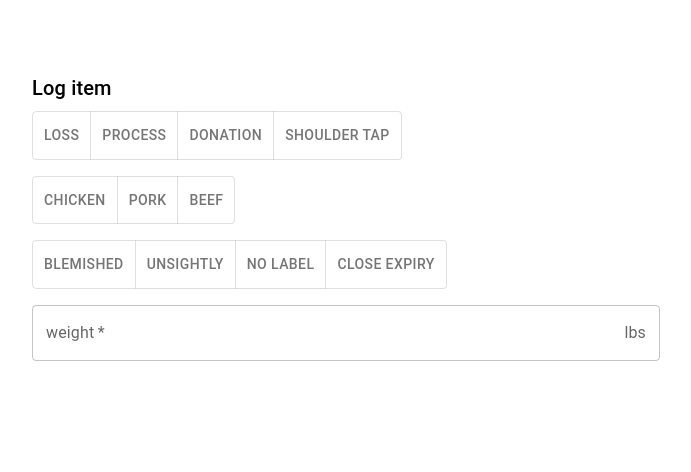
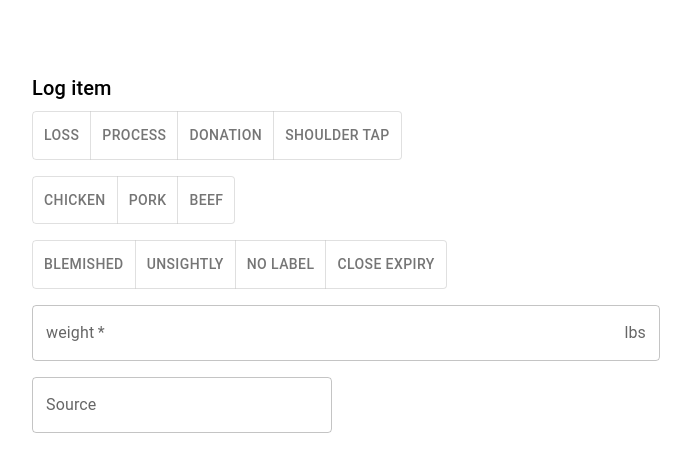
Before and after one commit to JeremyS-345/LPSD-UI, a Next.js app: page /start in a window 1280 px wide. Shown: the top 472 px of the page, without its empty margins (294-985 px from the left). Built offline with nearby package versions, Linux system fonts and the light colour scheme.

Commit message:
clean up SaveItem states, add autocomplete for source

```diff
--- a/components/SaveItem.tsx
+++ b/components/SaveItem.tsx
@@ -1,5 +1,5 @@
 import OptionPicker from "@/components/itemSelect";
-import { Button, Grid, InputAdornment, Stack, TextField, ToggleButton, ToggleButtonGroup, Typography } from "@mui/material";
+import { Autocomplete, Button, Grid, InputAdornment, Stack, TextField, ToggleButton, ToggleButtonGroup, Typography } from "@mui/material";
 import { useState } from "react";
 import axios from "axios";
 import { ItemState } from "../pages/index";
@@ -15,7 +15,6 @@ let reasonType = ["blemished", "unsightly", "no label", "close expiry"];
 export default function SaveItem(props: { itemState: ItemState }) {
     let [itemState, setItemState] = useState<ItemState>(props.itemState)
     const router = useRouter()
-    const [weight, setWeight] = useState<number>(itemState.weight);
 
     const headers = {
         'Content-Type': 'application/json',
@@ -25,7 +24,6 @@ export default function SaveItem(props: { itemState: ItemState }) {
     const postItem = async (itemState: ItemState) => {
 
         router.push('/')
-        //itemState.weight=weight
         // const response = await axios.post("https://8e8oow3g70.execute-api.us-east-1.amazonaws.com/dev/lpds",
         //     itemState,
         //     { headers: headers });
@@ -72,6 +70,31 @@ export default function SaveItem(props: { itemState: ItemState }) {
         })
     }
 
+    const assignSource = (source: string) => {
+        setItemState(state => {
+            return {
+                ...state,
+                source: source
+            }
+        })
+    }
+
+    const assignWeight = (weight: number) => {
+        setItemState(state => {
+            return {
+                ...state,
+                weight: weight
+            }
+        })
+    }
+    const farmList = [
+        { label: 'Hillshire farms', year: 1994 },
+        { label: 'Farmers Insurance', year: 1972 },
+        { label: 'Old Country Farms', year: 1972 },
+        { label: 'Farmy McFarmface', year: 1972 },
+        { label: 'Farmers Insurance', year: 1972 },
+    ];
+
     return (
         <div>
             <Grid container spacing={1} justifyContent="center" alignItems="center" marginTop={8}>
@@ -88,14 +111,26 @@ export default function SaveItem(props: { itemState: ItemState }) {
                             InputProps={{
                                 endAdornment: <InputAdornment position="end">lbs</InputAdornment>,
                             }}
-                            value={weight}
+                            value={itemState.weight}
                             type="number"
                             onChange={(event: React.ChangeEvent<HTMLInputElement>) => {
-                                setWeight(event.target.valueAsNumber);
+                                assignWeight(event.target.valueAsNumber);
                             }} />
+                        <Autocomplete
+                            freeSolo
+                            disablePortal
+                            id="combo-box-demo"
+                            options={farmList}
+                            sx={{ width: 300 }}
+                            inputValue={itemState.source}
+                            onInputChange={(event, newInputValue) => {
+                                assignSource(newInputValue);
+                            }}
+                            renderInput={(params) => <TextField {...params} label="Source" />}
+                        />
                     </Stack>
-                    {itemState.bucketType != undefined && itemState.itemType != undefined && weight > 0 &&
-                        <Button variant="contained" onClick={submitData}>Submit</Button>
+                    {itemState.bucketType != undefined && itemState.itemType != undefined && itemState.weight > 0 &&
+                        <Button sx={{mt: 2}} variant="contained" onClick={submitData}>Submit</Button>
                     }
                 </Grid>
             </Grid>
--- a/pages/index.tsx
+++ b/pages/index.tsx
@@ -9,7 +9,8 @@ export type ItemState = {
   bucketType: string | undefined,
   itemType: string | undefined,
   reason: string | undefined,
-  weight: number
+  weight: number,
+  source: string | undefined
 }
 
 export default function Home() {
--- a/pages/update.tsx
+++ b/pages/update.tsx
@@ -14,7 +14,8 @@ export default function UpdateItem() {
         bucketType: undefined,
         itemType: undefined,
         reason: undefined,
-        weight: 0
+        weight: 0,
+        source: undefined
     })
     const headers = {
         'Content-Type': 'application/json',
@@ -28,7 +29,8 @@ export default function UpdateItem() {
                 bucketType: "donation",
                 itemType: "chicken",
                 reason: "blemished",
-                weight: 5.5
+                weight: 5.5,
+                source: "Mountaintop Farms"
             }
             setItemState(state => {
                 return {
```
